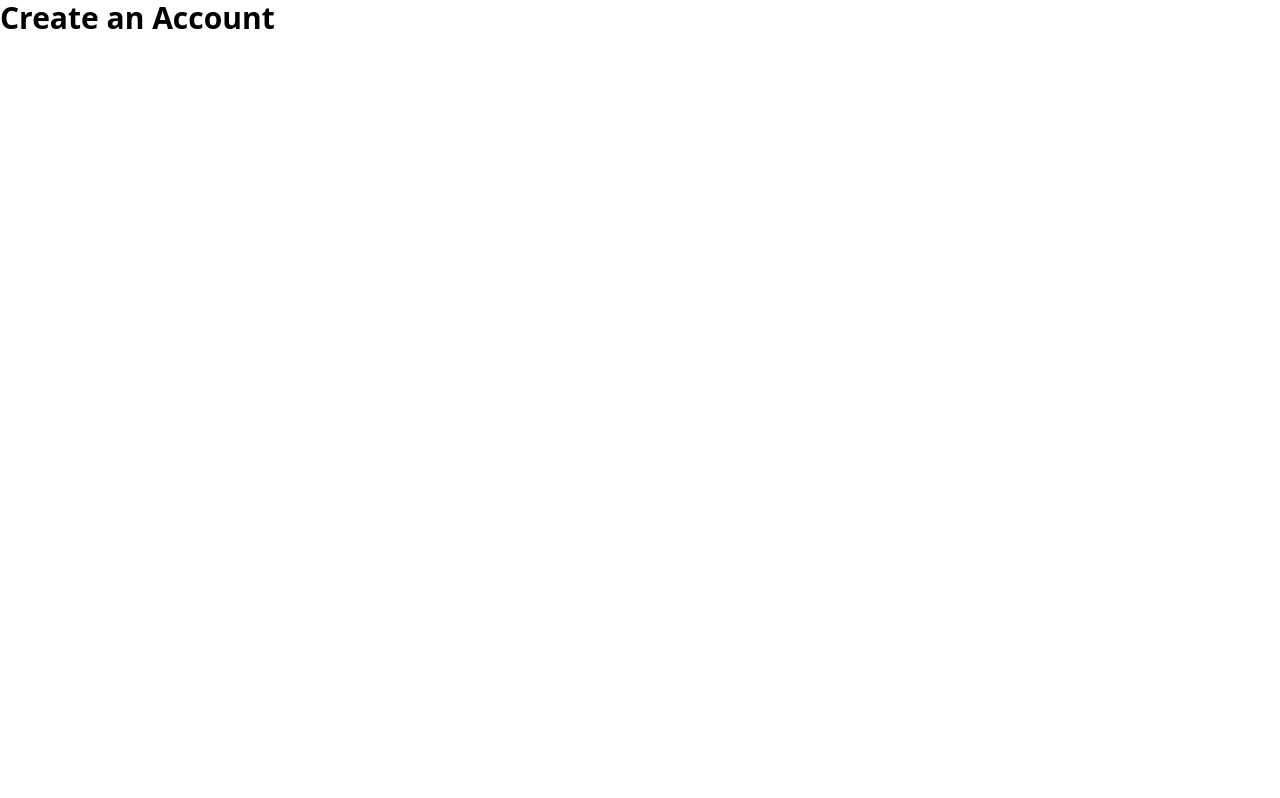
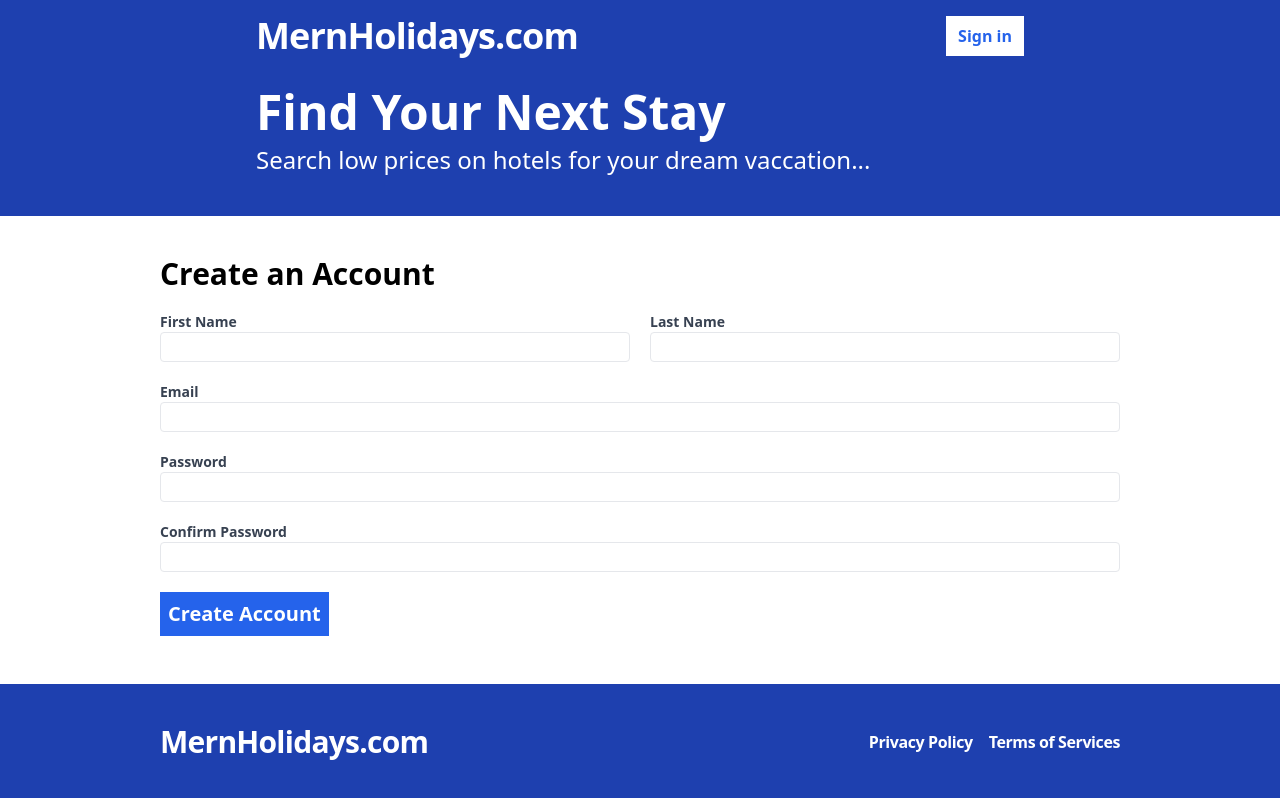
Before and after one commit to muhammad-ishrath/BOOKING-APP, a React (Vite) app in the folder frontend/: page /register in a window 1280 px wide. Built offline with nearby package versions, Linux system fonts and the light colour scheme.

Commit message:
Completed all form elements using React-hook

```diff
--- a/frontend/package.json
+++ b/frontend/package.json
@@ -13,6 +13,7 @@
     "@types/react-router-dom": "^5.3.3",
     "react": "^18.3.1",
     "react-dom": "^18.3.1",
+    "react-hook-form": "^7.52.1",
     "react-router-dom": "^6.25.1"
   },
   "devDependencies": {
--- a/frontend/src/App.tsx
+++ b/frontend/src/App.tsx
@@ -24,7 +24,11 @@ const App = () => {
         }
         />
 
-        <Route path="/register" element={<Register/>} />
+        <Route path="/register" element={
+          <Layout>
+            <Register/>
+          </Layout>
+        } />
 
 
       </Routes>
--- a/frontend/src/pages/Register.tsx
+++ b/frontend/src/pages/Register.tsx
@@ -1,7 +1,81 @@
+import { useForm } from "react-hook-form";
+
+//bcz of type script
+type RegisterFormData = {
+    firstName: string;
+    lastName: string;
+    email: string;
+    password: string;
+    confirmPassword: string;
+}
+
 const Register = () => {
+
+    //form framework
+    const { register, watch, handleSubmit } = useForm<RegisterFormData>();
+
+
     return (
         <form className="flex flex-col gap-5">
             <h2 className="text-3xl font-bold ">Create an Account</h2>
+            {/* flex to position things
+            in mobile -column and for medium sized screen -row */}
+            <div className="flex flex-col md:flex-row gap-5">
+                {/* flex-1 tell to take all space available for the element label */}
+                <label className="text-gray-700 text-sm font-bold  flex-1">
+                    First Name
+                    <input className="border rounded w-full py-1 px-2 font-normal"
+                     {...register("firstName",{required:"This field is required"})}
+                    ></input>
+                </label>
+                <label className="text-gray-700 text-sm font-bold flex-1">
+                    Last Name
+                    <input className="border rounded w-full py-1 px-2 font-normal"
+                    {...register("lastName",{required:"This field is required"})}
+                    ></input>
+                </label>
+            </div>
+            <label className="text-gray-700 text-sm font-bold flex-1">
+                    Email
+                    <input
+                    type="email"
+                    className="border rounded w-full py-1 px-2 font-normal"
+                    {...register("email",{required:"This field is required"})}
+                    ></input>
+            </label>
+            <label className="text-gray-700 text-sm font-bold flex-1">
+                    Password
+                    <input
+                    type="password"
+                    className="border rounded w-full py-1 px-2 font-normal"
+                    {...register("password",{
+                        required:"This field is required",
+                        minLength:{
+                            value:6,
+                            message: "Password with 6 or more characters ",
+                        },
+                    })}
+                    ></input>
+            </label>
+            <label className="text-gray-700 text-sm font-bold flex-1">
+                    Confirm Password
+                    <input
+                    type="password"
+                    className="border rounded w-full py-1 px-2 font-normal"
+                    {...register("confirmPassword",{
+                        validate:(val)=>{
+                            if (!val) {
+                                return "This field id required";
+                            } else if (watch("password") !==val) {
+                                return "Your passwords do not match";
+                            }
+                        }
+                    })}
+                    ></input>
+            </label>
+            <span>
+                <button type="submit" className="bg-blue-600 text-white p-2 font-bold hover:bg-blue-500 text-xl">Create Account</button>
+            </span>
         </form>
     );
 };
--- a/frontend/tailwind.config.js
+++ b/frontend/tailwind.config.js
@@ -5,7 +5,9 @@ export default {
     extend: {},
     //override tailwind here
     container: {
-      padding: "10rem",
+      padding: {
+        md:"10rem",
+      },
     },
   },
   plugins: [],
```
Also changed, not shown: 2 other files (tests, documents, lock files or other folders).
